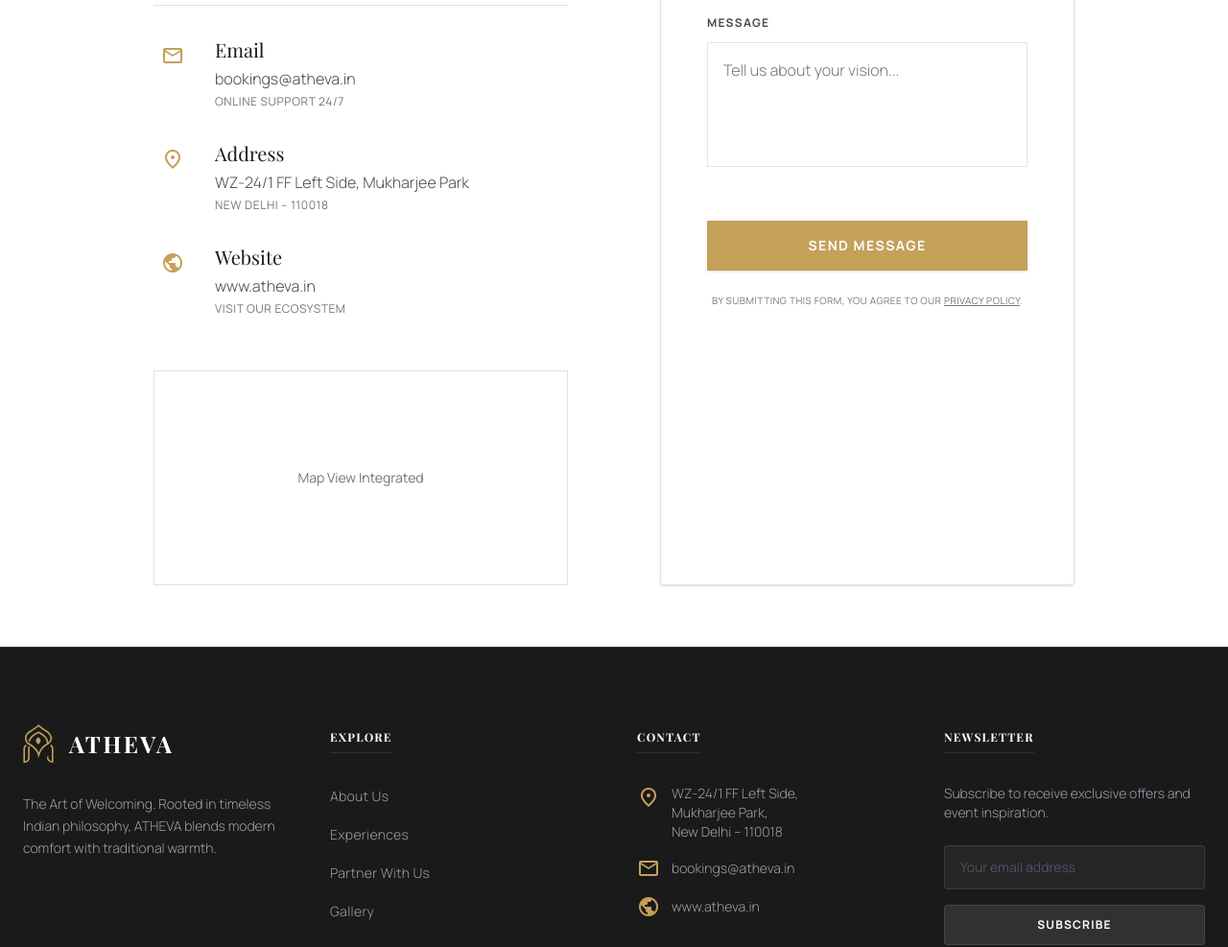
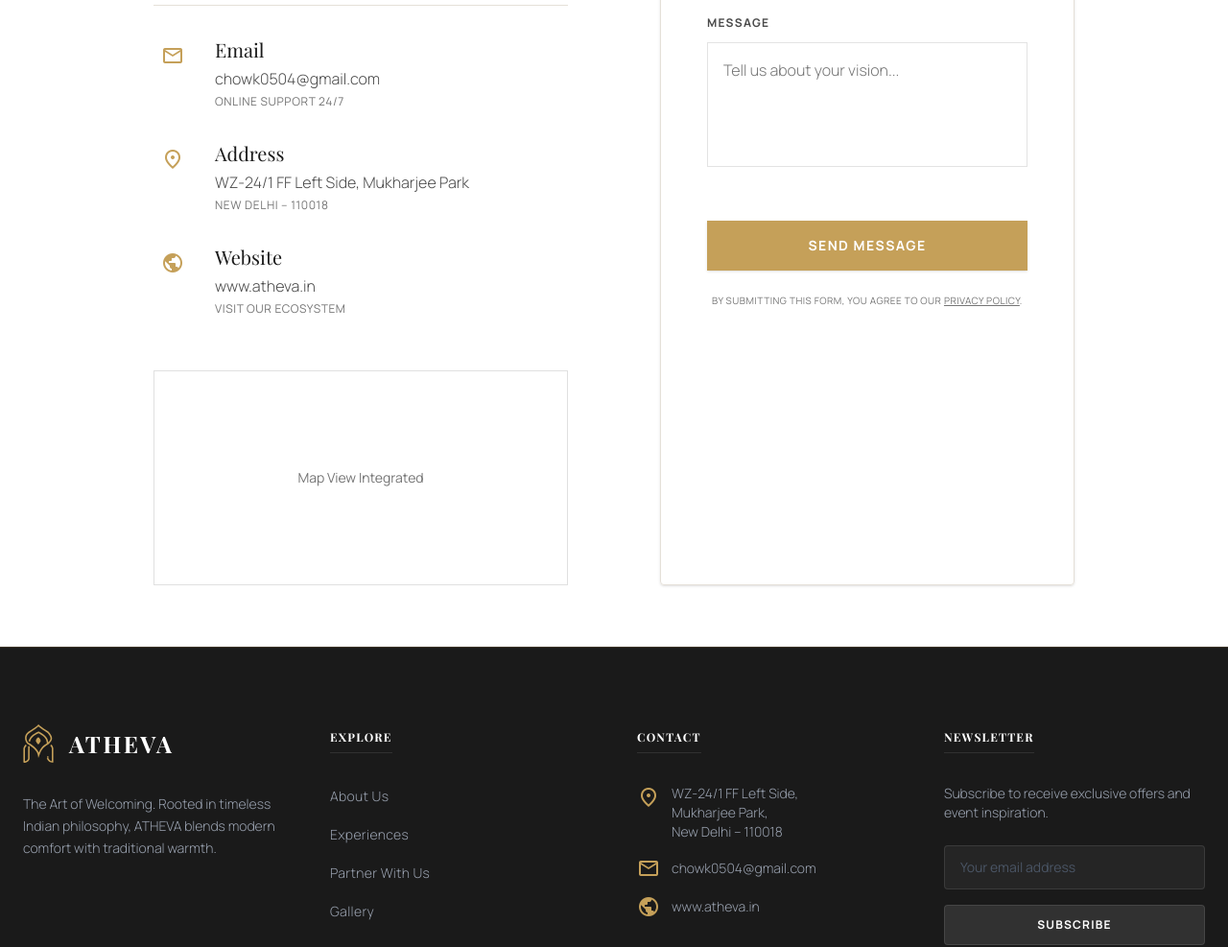
Before and after one commit to UtkarshSatav/Atheva, a Next.js app: page /contact in a window 1280 px wide. Shown: the part 801-1788 px from the top of the page at 96% size. Built offline with nearby package versions, Linux system fonts and the light colour scheme; a web font is replaced by a local one.

Commit message:
Fixed emailer

```diff
--- a/app/api/send-email/route.ts
+++ b/app/api/send-email/route.ts
@@ -31,7 +31,7 @@
     const mailOptions = {
       from: `"ATHEVA Website" <${process.env.EMAIL_USER}>`,
       replyTo: email,
-      to: 'bookings@atheva.in',
+      to: 'chowk0504@gmail.com',
       cc: process.env.EMAIL_USER, // Send a copy to the sender to verify it works
       subject: `New Booking Request: ${firstName} ${lastName}`,
       html: `
@@ -69,6 +69,7 @@
     };
 
     await transporter.sendMail(mailOptions);
+    console.log(`[Email Success] Booking request for ${firstName} ${lastName} sent to ${mailOptions.to}`);
     return NextResponse.json({ message: 'Email sent successfully' }, { status: 200 });
   } catch (error: any) {
     console.error('Error sending email:', error);
--- a/app/book/page.tsx
+++ b/app/book/page.tsx
@@ -50,9 +50,12 @@
 
             if (!response.ok) {
                 const data = await response.json();
+                console.error("[Booking Error] API Response:", data);
                 throw new Error(data.error || "Failed to send booking request");
             }
 
+            const result = await response.json();
+            console.log("[Booking Success] API Response:", result);
             setIsSuccess(true);
             setTimeout(() => {
                 router.push("/");
--- a/app/contact/page.tsx
+++ b/app/contact/page.tsx
@@ -90,7 +90,7 @@
                             viewport={{ once: true }}
                         >
                             {[
-                                { title: "Email", value: "bookings@atheva.in", sub: "Online support 24/7", icon: "mail" },
+                                { title: "Email", value: "chowk0504@gmail.com", sub: "Online support 24/7", icon: "mail" },
                                 { title: "Address", value: "WZ-24/1 FF Left Side, Mukharjee Park", sub: "New Delhi – 110018", icon: "location_on" },
                                 { title: "Website", value: "www.atheva.in", sub: "Visit our ecosystem", icon: "public" },
                             ].map((item, i) => (
--- a/components/Footer.tsx
+++ b/components/Footer.tsx
@@ -77,7 +77,7 @@
                         </li>
                         <li className="flex items-center gap-3 text-gray-400 text-sm font-light">
                             <span className="material-symbols-outlined text-base text-primary-gold">mail</span>
-                            bookings@atheva.in
+                            chowk0504@gmail.com
                         </li>
                         <li className="flex items-center gap-3 text-gray-400 text-sm font-light">
                             <span className="material-symbols-outlined text-base text-primary-gold">public</span>
```
